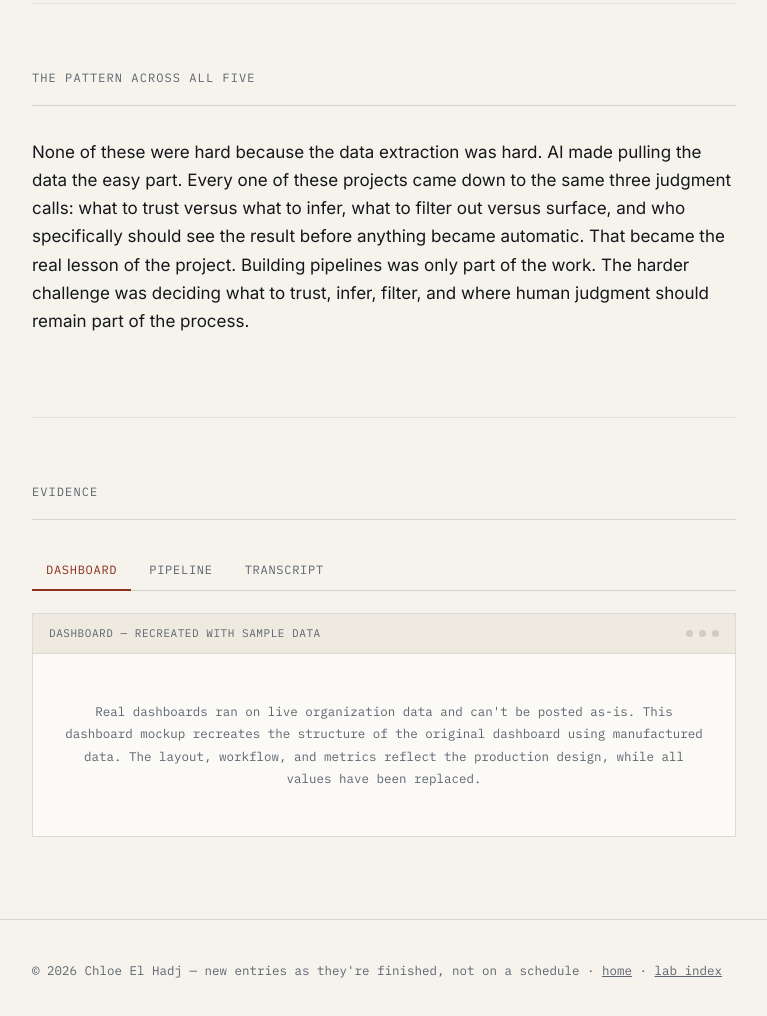
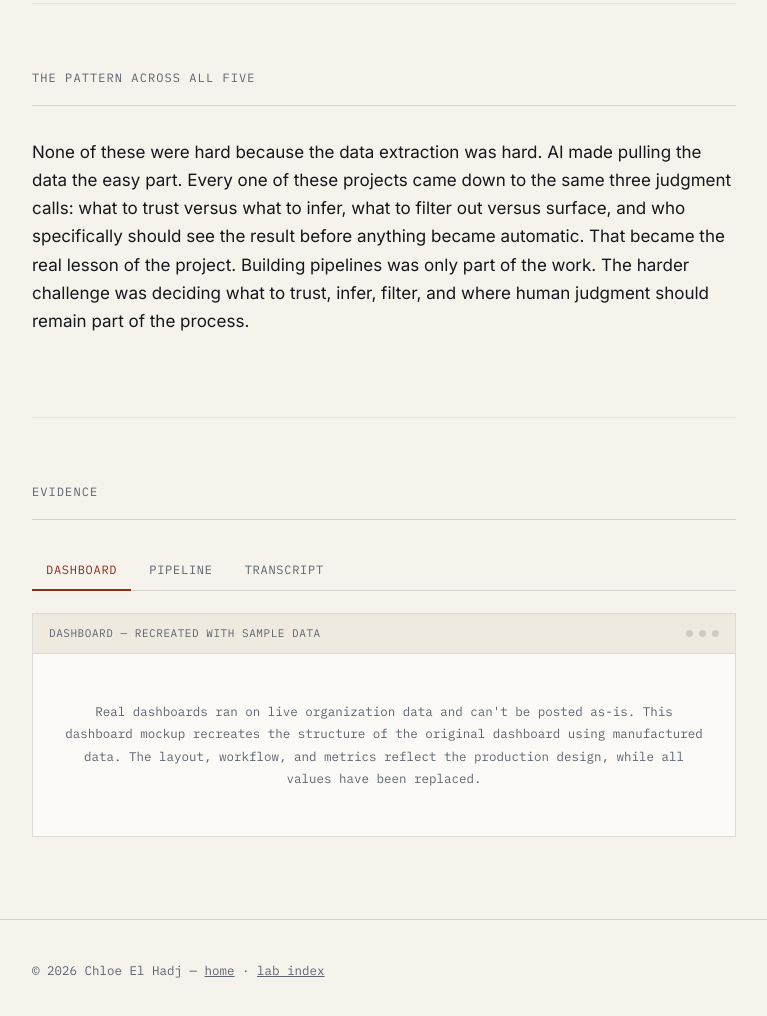
Before and after one commit to celhadj/chloeelhadj-lab-notebook, a plain HTML site: page chloeelhadj-lab-notebook/lab/harney.html in a window 1280 px wide. Shown: the part 4264-5280 px from the top of the page, without its empty margins (256-1023 px from the left). Drawn offline with Linux system fonts and the light colour scheme.

Commit message:
Remove extra text from footer copyright notice

```diff
--- a/chloeelhadj-lab-notebook/lab/harney.html
+++ b/chloeelhadj-lab-notebook/lab/harney.html
@@ -258,7 +258,7 @@
 
 <footer class="site">
   <div class="wrap">
-    &copy; 2026 Chloe El Hadj &mdash; new entries as they're finished, not on a schedule &middot;
+    &copy; 2026 Chloe El Hadj &mdash;
     <a href="../index.html">home</a> &middot; <a href="../lab.html">lab index</a>
   </div>
 </footer>
```
